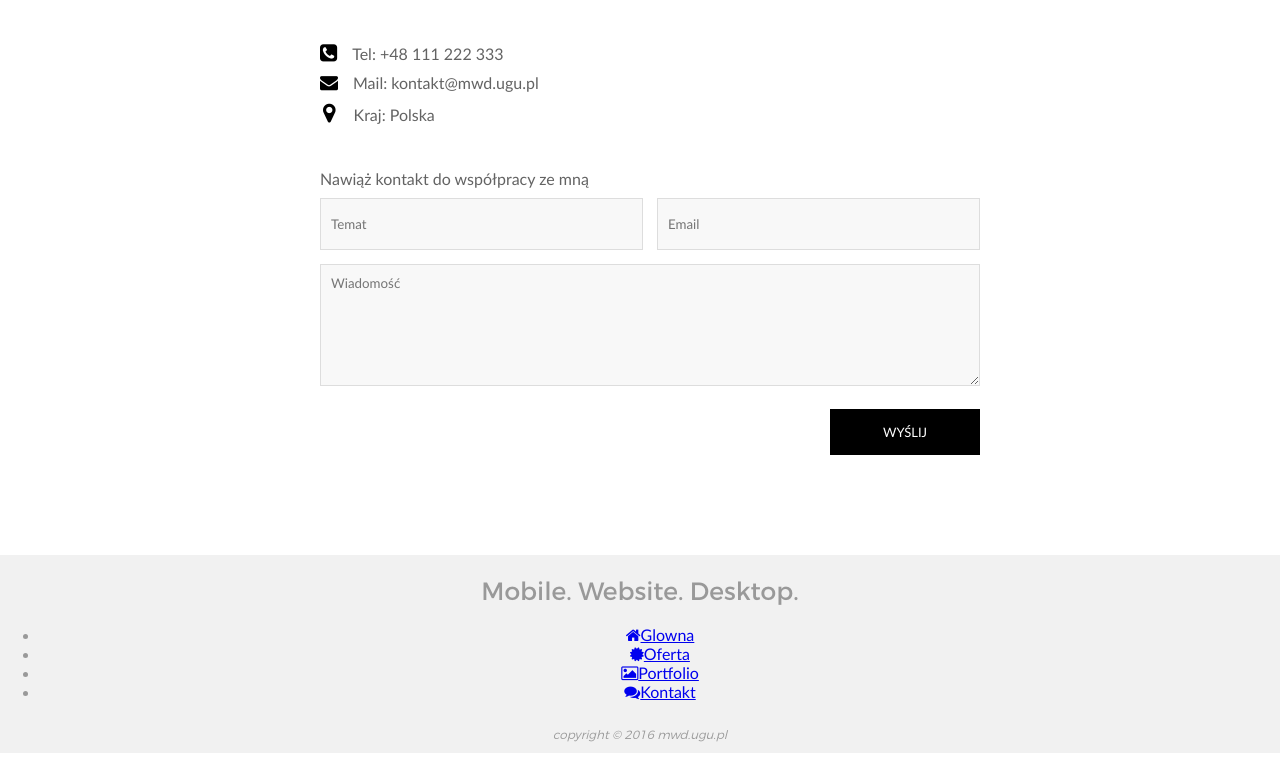
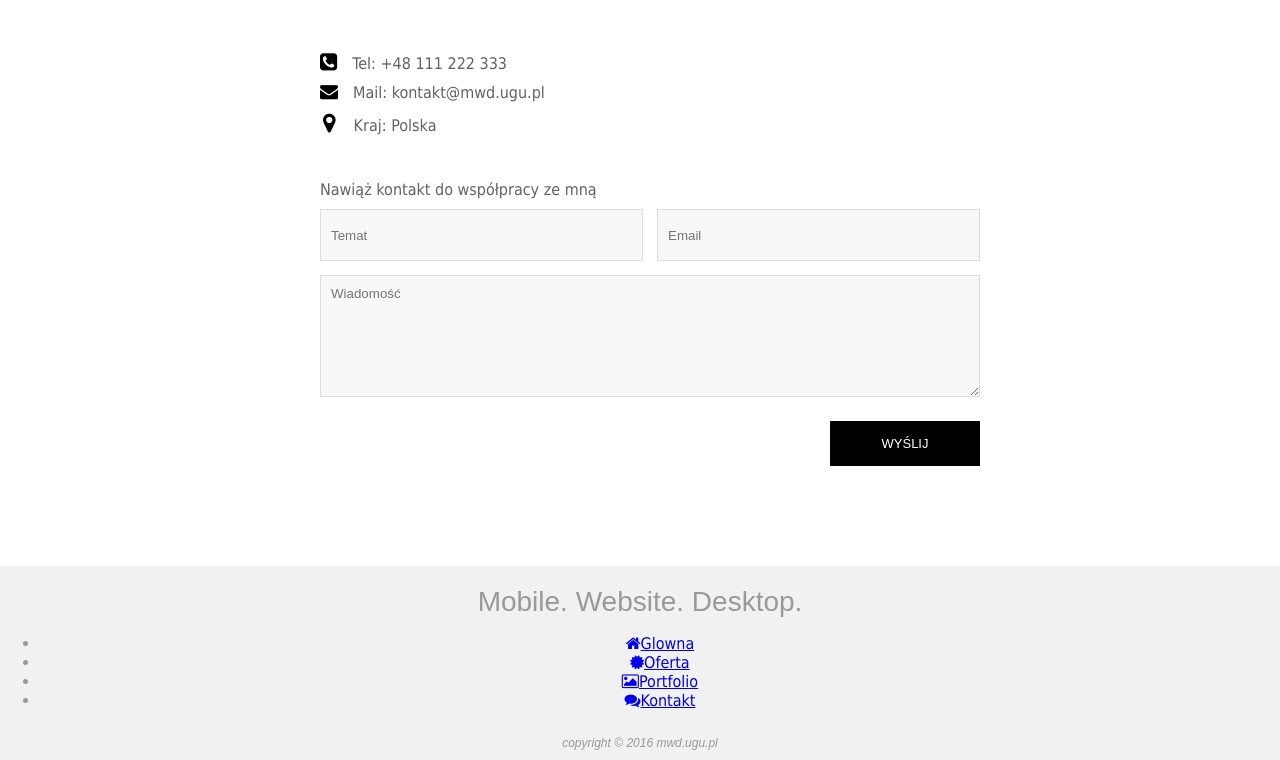
Before and after one commit to Mlody33/OnePageWebsite, a plain HTML site: page kopia/kopia html/index — kopia (2).htm in a window 1280 px wide. Shown: the part 10106-10866 px from the top of the page. Drawn offline with nearby package versions, Linux system fonts and the light colour scheme; files that its build step writes are made by us from their sources; files whose address does not match are found by name.

Commit message:
visual edit in footer

```diff
--- a/assets/css/style.css
+++ b/assets/css/style.css
@@ -1,4 +1,4 @@
-@font-face {
+/*@font-face {
 	font-family: "Montserrat-Regular";
 	src: url("../font/Montserrat-Regular.otf");
 }
@@ -9,7 +9,7 @@
 @font-face {
 	font-family: "Lato-Regular";
 	src: url("../font/Lato-Regular.ttf");
-}
+}*/
 
 html {
 	font-size: 62.5%;
@@ -859,8 +859,8 @@ footer {
 
 footer > p:first-child {
 	display: inline-block;
-	font-family: "Montserrat-Regular", sans-serif;
-	font-size: 2.5rem;
+	font-family: "Comfortaa", sans-serif;
+	font-size: 2.8rem;
 	margin-top: 20px;
 }
 
```
Also changed, not shown: index.htm (+4 -4 lines).
